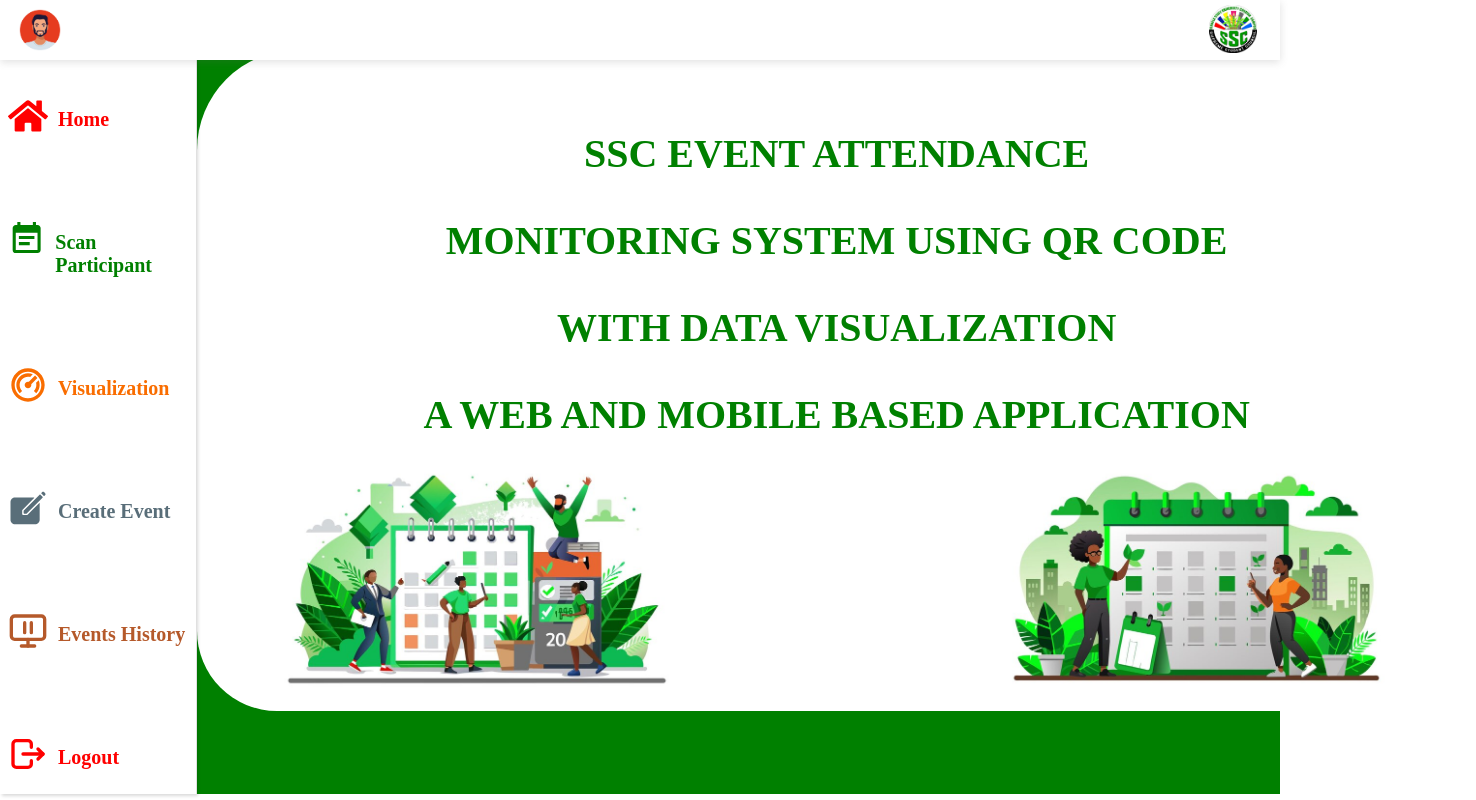
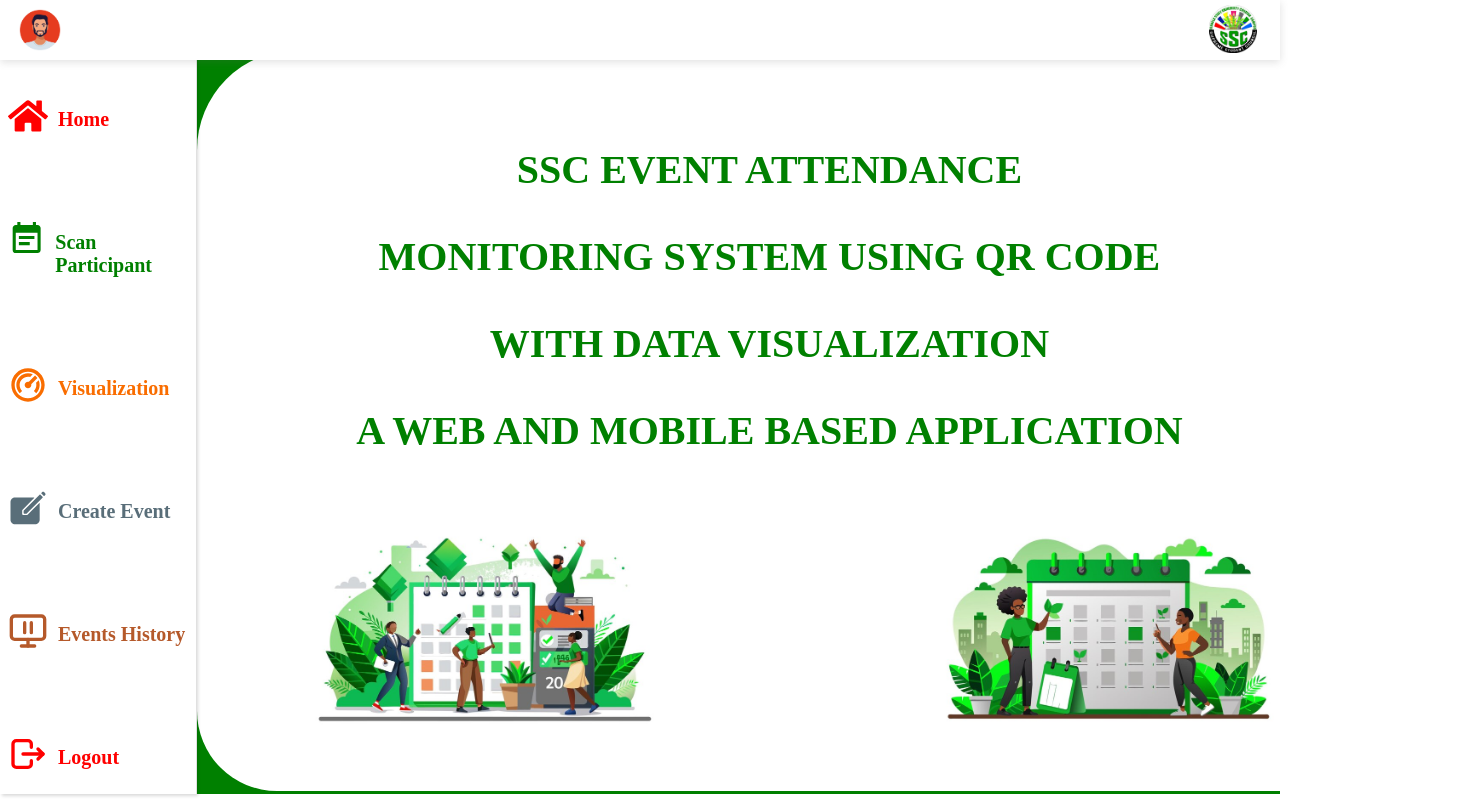
Before and after one commit to Christjacoben/Scc-frontend, a React (Vite) app: page /dashboard in a window 1280 px wide. Shown: the top 800 px of the page, 1476 px wide, since content can reach past the window. Built offline with nearby package versions, Linux system fonts and the light colour scheme.

Commit message:
Update DashHome.css

```diff
--- a/src/components/DashHome.css
+++ b/src/components/DashHome.css
@@ -36,12 +36,12 @@
 @media only screen and (min-width: 1200px) {
   .dashhome-bottom {
     position: absolute;
-    width: 79.9rem;
-    height: 41.3rem;
+    width: 71.5rem;
+    height: 46.3rem;
     border-top-left-radius: 100px;
-    border-top-right-radius: 100px;
+    border-top-right-radius: 80px;
     border-bottom-left-radius: 80px;
-    border-bottom-right-radius: 80px;
+    border-bottom-right-radius: 60px;
     background-color: white;
   }
   .dashhome-bottom p {
@@ -54,19 +54,19 @@
   }
   .dashhome-left {
     position: absolute;
-    margin-top: 21rem;
-    left: 5rem;
+    margin-top: 24rem;
+    left: 7rem;
     border-radius: 20px;
-    width: 25rem;
+    width: 22rem;
   }
   .dashhome-bottom-content {
-    margin-top: 5rem;
+    margin-top: 6rem;
   }
   .dashhome-right {
     position: absolute;
-    margin-top: 21rem;
-    left: 50em;
+    margin-top: 24rem;
+    left: 46rem;
     border-radius: 20px;
-    width: 25rem;
+    width: 22rem;
   }
 }
```
